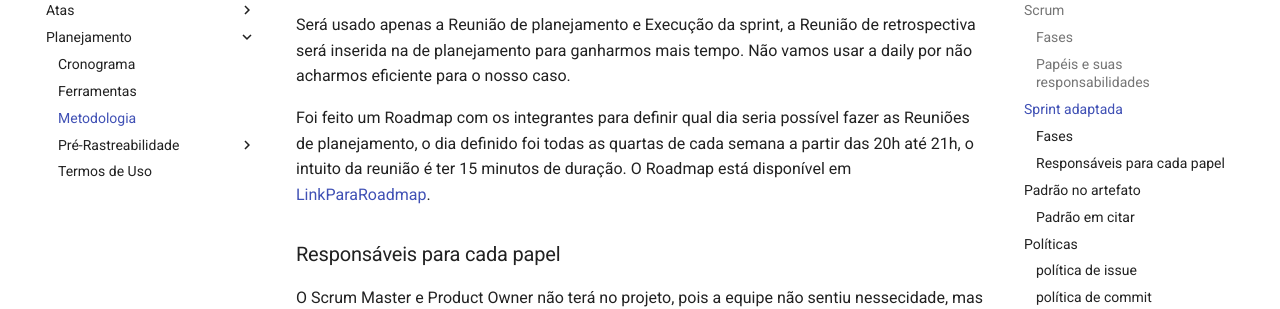
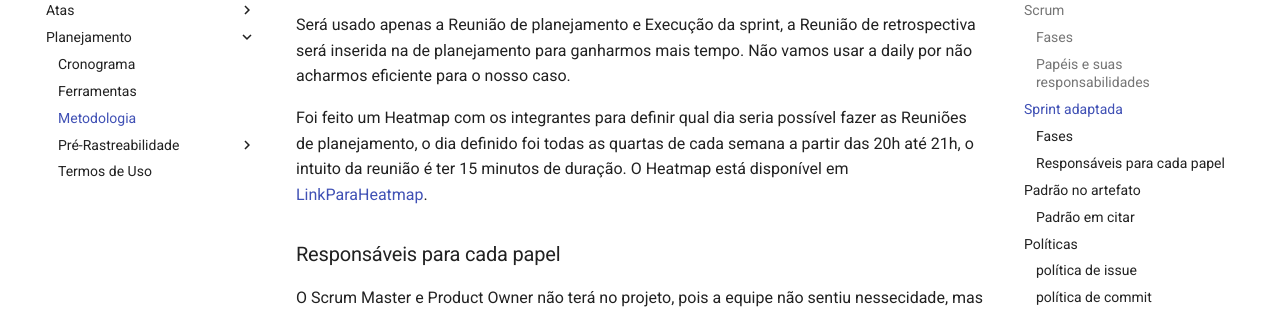
Before and after one commit to Requisitos-de-Software/2023.2-e-Titulo, an MkDocs documentation site: the page built from docs/planejamento/metodologia.md, in a window 1280 px wide and 900 px high, scrolled down 1370 px. Shown: the part 152-461 px from the top of the window. Built offline with MkDocs 1.6.1 and Material for MkDocs 9.7.7, drawn with Linux system fonts in a browser that asks for light colours; comment, search, counter and statistics services are not loaded.

Commit message:
[UPDATE] (Issue #3) : Mudança com correções

```diff
--- a/docs/planejamento/metodologia.md
+++ b/docs/planejamento/metodologia.md
@@ -32,7 +32,7 @@ Como já foi apresentado o que é o scrum, agora será apresentado o que vamos u
 
 Será usado apenas a Reunião de planejamento e Execução da sprint, a Reunião de retrospectiva será inserida na de planejamento para ganharmos mais tempo. Não vamos usar a daily por não acharmos eficiente para o nosso caso.
 
-Foi feito um Roadmap com os integrantes para definir qual dia seria possível fazer as Reuniões de planejamento, o dia definido foi todas as quartas de cada semana a partir das 20h até 21h, o intuito da reunião é ter 15 minutos de duração. O Roadmap está disponível em [LinkParaRoadmap](https://github.com/Requisitos-de-Software/2023.2-e-Titulo/blob/main/docs/planejamento/heatmap.md).
+Foi feito um Heatmap com os integrantes para definir qual dia seria possível fazer as Reuniões de planejamento, o dia definido foi todas as quartas de cada semana a partir das 20h até 21h, o intuito da reunião é ter 15 minutos de duração. O Heatmap está disponível em [LinkParaHeatmap](https://requisitos-de-software.github.io/2023.2-e-Titulo/planejamento/heatmap/).
 
 ### Responsáveis para cada papel
 
```
